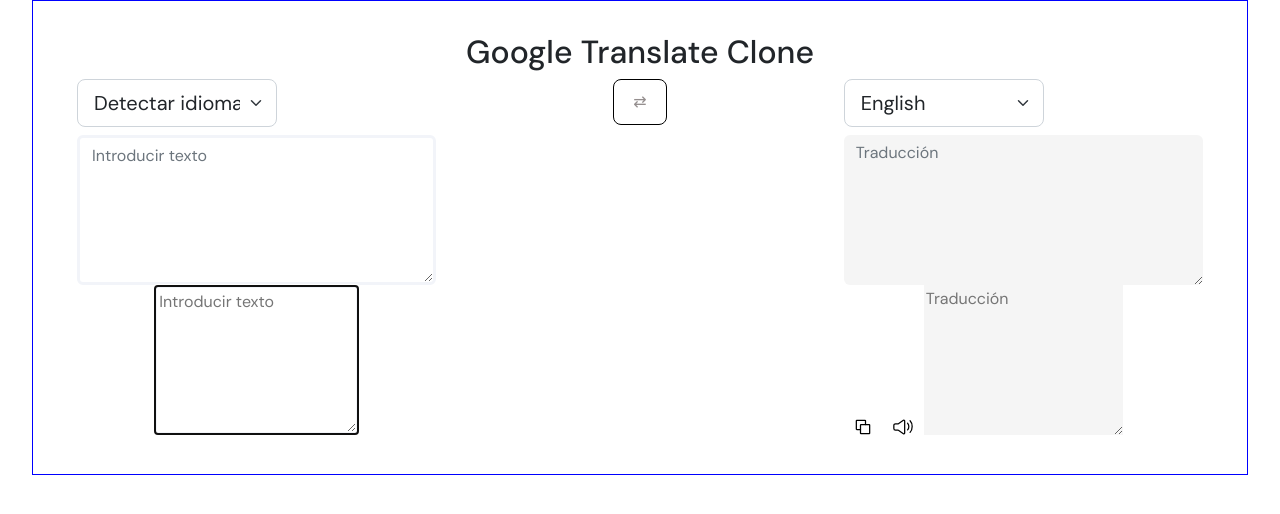
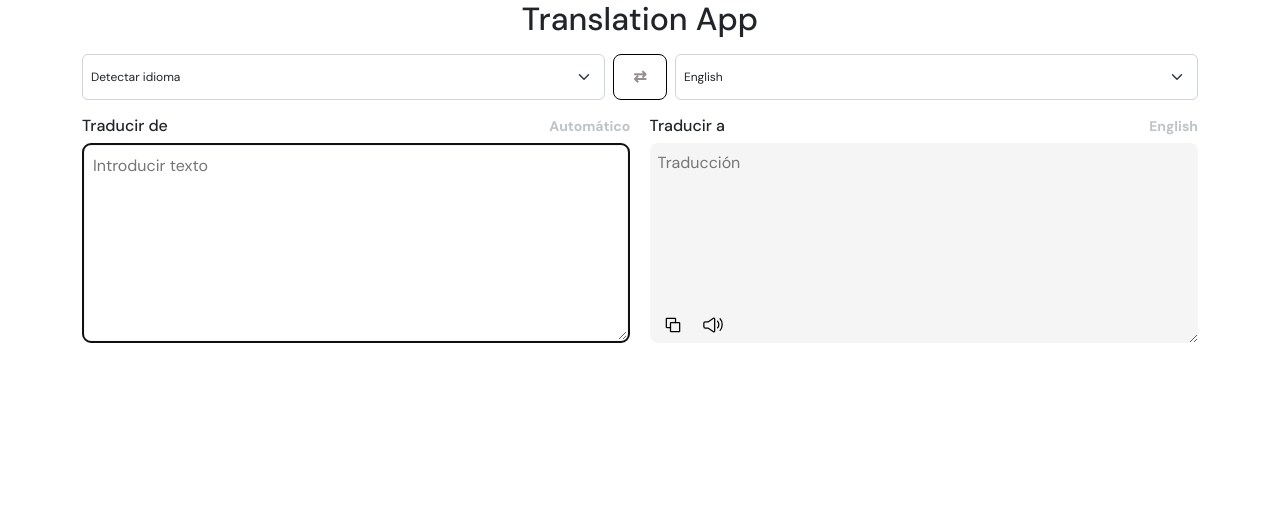
Before and after one commit to juandaospina/react-translate-app, a React (Vite) app: page / in a window 1280 px wide. Shown: the top 514 px of the page. Built offline with nearby package versions, Linux system fonts and the light colour scheme.

Commit message:
style: ui translation container

```diff
--- a/src/App.css
+++ b/src/App.css
@@ -1,9 +1,40 @@
 #root {
   max-width: 95%;
   margin: 0 auto;
-  padding: 2rem;
   text-align: center;
-  border: 1px solid blue;
+}
+
+.container {
+  margin-top: 1rem;
+}
+
+.container-language-switch {
+  display: flex;
+  gap: 8px;
+  grid-template-columns: auto, 15%, auto;
+}
+
+.container-textarea {
+  display: flex;
+  flex-direction: column;
+  margin-top: 1rem;
+  gap: 1.2rem;
+}
+
+.wrapper-info-textarea {
+  display: flex;
+  justify-content: space-between;
+}
+
+.wrapper-info-textarea > span {
+  font-size: 14px;
+  color: #BDC3C7;
+}
+
+.wrapper-box {
+  width: 100%;
+  display: flex;
+  flex-direction: column;
 }
 
 .btn-interchange {
@@ -31,3 +62,15 @@
 .disabled {
   color: #948e8e;
 }
+
+@media screen and (min-width: 840px) {
+  .container-textarea {
+    display: flex;
+    flex-direction: row;
+    justify-content: center;
+  }
+
+  .wrapper-info-textarea {
+    justify-content: space-between;
+  }
+}
--- a/src/AppRoot.tsx
+++ b/src/AppRoot.tsx
@@ -11,7 +11,7 @@
   VoiceSound,
 } from "./components";
 import { useDataReducer } from "./hooks/useDataReducer";
-import { AUTO_LANGUAGE } from "./constants";
+import { AUTO_LANGUAGE, SUPPORTED_LANGUAGES } from "./constants";
 import { useDebounce } from "./hooks/useDebounce";
 import { translator } from "./services/translator";
 
@@ -28,14 +28,16 @@
     setFromText,
     setResult,
   } = useDataReducer();
-  const isDisabled: boolean = fromLanguage === AUTO_LANGUAGE || fromLanguage === toLanguage;
+  const isDisabled: boolean =
+    fromLanguage === AUTO_LANGUAGE || fromLanguage === toLanguage;
   const debounceFromText = useDebounce<string>(fromText, 2000);
   // console.log("translations", JSON.parse(localStorage.getItem('history_translation') ?? ''))
 
   useEffect(() => {
     (async () => {
       if (debounceFromText === "") return;
-      let _history = JSON.parse(localStorage.getItem('history_translation') as string) ?? []
+      let _history =
+        JSON.parse(localStorage.getItem("history_translation") as string) ?? [];
 
       try {
         const response = await translator({
@@ -48,8 +50,11 @@
           id: window.crypto.randomUUID(),
           text: debounceFromText,
           translation: response,
-        }
-        localStorage.setItem('history_translation', JSON.stringify([..._history, newResult]))
+        };
+        localStorage.setItem(
+          "history_translation",
+          JSON.stringify([..._history, newResult])
+        );
         // console.log(_history)
       } catch (error) {
         console.log("[error]", error);
@@ -59,21 +64,15 @@
 
   return (
     <React.Fragment>
-      <h2>Google Translate Clone</h2>
-      <Container fluid>
-        <Row>
-          <Col>
-            <Stack gap={2}>
+      <h2>Translation App</h2>
+
+      <section className="container">
+        <section className="container-language-switch">
           <LanguageSelector
             type="from"
             value={fromLanguage}
             onChange={setFromLanguage}
           />
-              <div style={{ position: "relative" }}>
-                <TextArea onChange={setFromText} type="from" value={fromText} />
-              </div>
-            </Stack>
-          </Col>
 
           <Col>
             <button
@@ -86,14 +85,31 @@
             </button>
           </Col>
 
-          <Col>
-            <Stack gap={2}>
           <LanguageSelector
             type="to"
             value={toLanguage}
             onChange={setToLanguage}
           />
+        </section>
+
+        <div className="container-textarea">
+
+          <div className="wrapper-box">
+            <div className="wrapper-info-textarea">
+              <h6>Traducir de</h6>
+              <span>{fromLanguage === "auto" ? "Automático" : SUPPORTED_LANGUAGES[fromLanguage]}</span>
+            </div>
             <div style={{ position: "relative" }}>
+              <TextArea onChange={setFromText} type="from" value={fromText} />
+            </div>
+          </div>
+
+          <div className="wrapper-box">
+            <div style={{ position: "relative" }}>
+              <div className="wrapper-info-textarea">
+                <h6>Traducir a</h6>
+                <span>{SUPPORTED_LANGUAGES[toLanguage]}</span>
+              </div>
               <TextArea
                 onChange={setResult}
                 loading={loading}
@@ -107,16 +123,17 @@
                   position: "absolute",
                   left: 0,
                   bottom: 0,
+                  marginBottom: 10,
+                  paddingLeft: 4
                 }}
               >
                 <Clipboard value={result} />
-                  <VoiceSound value={result} lang={toLanguage}/>
+                <VoiceSound value={result} lang={toLanguage} />
               </div>
             </div>
-            </Stack>
-          </Col>
-        </Row>
-      </Container>
+          </div>
+        </div>
+      </section>
     </React.Fragment>
   );
 };
--- a/src/components/LanguageSelector/index.tsx
+++ b/src/components/LanguageSelector/index.tsx
@@ -20,7 +20,7 @@
   }
 
   return (
-    <Form.Select aria-label="Selecciona el idioma" onChange={onChangeHandler} value={value} size="lg" className="w-200">
+    <Form.Select aria-label="Selecciona el idioma" onChange={onChangeHandler} value={value} className="">
       { type === 'from' && <option value={AUTO_LANGUAGE}>Detectar idioma</option>}
       {Object.entries(SUPPORTED_LANGUAGES).map(([key, literal]) => {
         return (
--- a/src/components/TextArea/index.tsx
+++ b/src/components/TextArea/index.tsx
@@ -1,7 +1,8 @@
 import React from "react";
-import { Form } from "react-bootstrap";
+// import { Form } from "react-bootstrap";
 
 import { SectionType } from "../../types/languages";
+import "../../styles/Textarea.css";
 
 interface Props {
   loading?: undefined | boolean;
@@ -31,20 +32,12 @@
 
   const onInputChange = (event: React.ChangeEvent<HTMLTextAreaElement>) => {
     const { value } = event.target;
+    console.log("[textarea_value]", value)
     onChange(value);
   };
 
   return (
     <React.Fragment>
-      <Form.Control
-        as="textarea"
-        autoFocus={type === "from"}
-        disabled={type === "to"}
-        placeholder={getPlaceholder(type, loading)}
-        style={styles}
-        value={value}
-        onChange={onInputChange}
-      />
       <textarea
         autoFocus={type === "from"}
         disabled={type === "to"}
--- a/src/index.css
+++ b/src/index.css
@@ -1,18 +1,3 @@
-:root {
-  line-height: 1.5;
-  font-family: 'DM Sans', sans-serif;
-
-  color-scheme: light dark;
-  color: rgba(255, 255, 255, 0.87);
-  background-color: #242424;
-
-  font-synthesis: none;
-  text-rendering: optimizeLegibility;
-  -webkit-font-smoothing: antialiased;
-  -moz-osx-font-smoothing: grayscale;
-  -webkit-text-size-adjust: 100%;
-}
-
 a {
   font-weight: 500;
   color: #646cff;
@@ -23,7 +8,7 @@
 }
 
 body {
-  min-height: 100vh;
+  height: 100vh;
   font-family: 'DM Sans', sans-serif;
 }
 
--- a/src/services/translator.ts
+++ b/src/services/translator.ts
@@ -15,6 +15,7 @@
 }
 
 export async function translator({ fromLanguage, toLanguage, text }: Props) {
+  console.log({ fromLanguage, toLanguage, text })
   let language = fromLanguage;
   if (fromLanguage === "auto") {
     language = await languageDetect(text);
--- a/src/styles/LanguageSelector.css
+++ b/src/styles/LanguageSelector.css
@@ -1,3 +1,6 @@
 .form-select {
-  width: 200px;
+  display: flex;
+  width: 100%;
+  font-size: 12px;
+  padding: 8px;
 }
--- a/src/styles/Textarea.css
+++ b/src/styles/Textarea.css
@@ -2,5 +2,19 @@
   width: 100%;
   border-radius: 8px;
   padding: 0.5em;
-  border: 2px solid red;
+  color: #000;
+  border-color: transparent;
+  background: transparent;
 }
+
+textarea:focus {
+  border-color: #535bf2;
+  border: 1px solid #535bf2;
+}
+
+@media screen and (min-width: 840px) {
+  textarea {
+    width: 100%;
+    min-height: 200px;
+  }
+}
```
Lines whose indentation alone changed are shown as unchanged.
